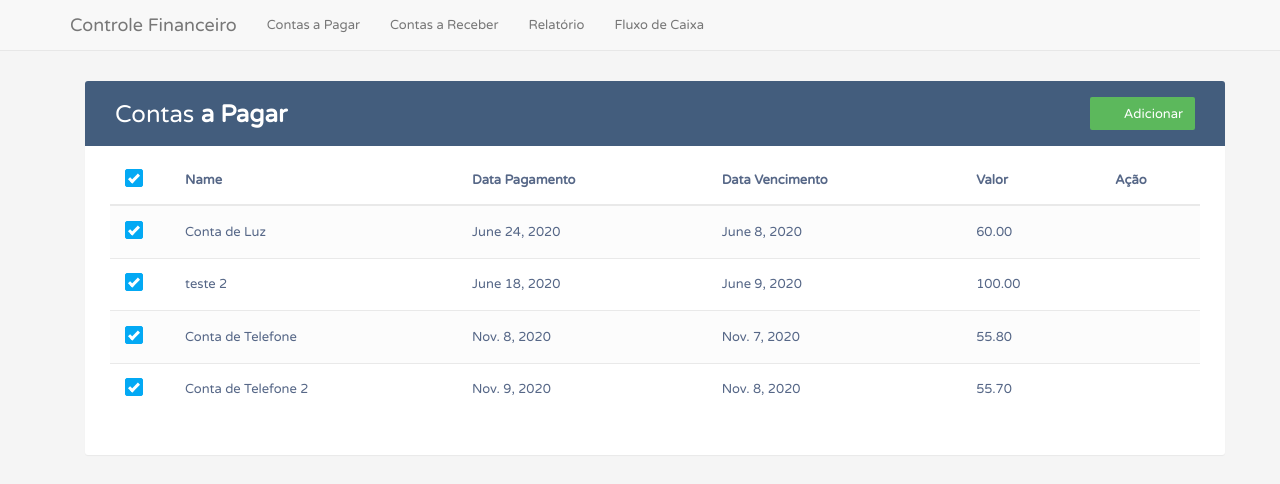
After one commit to HugoVinicius/python-projeto-final, a Django app: page /listarpagamento in a window 1280 px wide, after a click that opens the changed part. The commit adds this page. Shown: the top 484 px of the page. Run offline with Django 3.2, Linux system fonts and the light colour scheme; data comes from the database, SQL or seed files in the repository; both versions use the stored data as it was after the commit; some libraries are stand-ins or nearby versions.

Commit message:
Finalizando Create lita de pagamento

```diff
--- /dev/null
+++ b/projetofinal/contas/static/css/contas.css
@@ -0,0 +1,290 @@
+body {
+    color: #566787;
+    background: #f5f5f5;
+    font-family: 'Varela Round', sans-serif;
+    font-size: 13px;
+}
+
+.table-wrapper {
+    background: #fff;
+    padding: 20px 25px;
+    margin: 30px 0;
+    border-radius: 3px;
+    box-shadow: 0 1px 1px rgba(0, 0, 0, .05);
+}
+
+.table-title {
+    padding-bottom: 15px;
+    background: #435d7d;
+    color: #fff;
+    padding: 16px 30px;
+    margin: -20px -25px 10px;
+    border-radius: 3px 3px 0 0;
+}
+
+.table-title h2 {
+    margin: 5px 0 0;
+    font-size: 24px;
+}
+
+.table-title .btn-group {
+    float: right;
+}
+
+.table-title .btn {
+    color: #fff;
+    float: right;
+    font-size: 13px;
+    border: none;
+    min-width: 50px;
+    border-radius: 2px;
+    border: none;
+    outline: none !important;
+    margin-left: 10px;
+}
+
+.table-title .btn i {
+    float: left;
+    font-size: 21px;
+    margin-right: 5px;
+}
+
+.table-title .btn span {
+    float: left;
+    margin-top: 2px;
+}
+
+table.table tr th,
+table.table tr td {
+    border-color: #e9e9e9;
+    padding: 12px 15px;
+    vertical-align: middle;
+}
+
+table.table tr th:first-child {
+    width: 60px;
+}
+
+table.table tr th:last-child {
+    width: 100px;
+}
+
+table.table-striped tbody tr:nth-of-type(odd) {
+    background-color: #fcfcfc;
+}
+
+table.table-striped.table-hover tbody tr:hover {
+    background: #f5f5f5;
+}
+
+table.table th i {
+    font-size: 13px;
+    margin: 0 5px;
+    cursor: pointer;
+}
+
+table.table td:last-child i {
+    opacity: 0.9;
+    font-size: 22px;
+    margin: 0 5px;
+}
+
+table.table td a {
+    font-weight: bold;
+    color: #566787;
+    display: inline-block;
+    text-decoration: none;
+    outline: none !important;
+}
+
+table.table td a:hover {
+    color: #2196F3;
+}
+
+table.table td a.edit {
+    color: #FFC107;
+}
+
+table.table td a.delete {
+    color: #F44336;
+}
+
+table.table td i {
+    font-size: 19px;
+}
+
+table.table .avatar {
+    border-radius: 50%;
+    vertical-align: middle;
+    margin-right: 10px;
+}
+
+.pagination {
+    float: right;
+    margin: 0 0 5px;
+}
+
+.pagination li a {
+    border: none;
+    font-size: 13px;
+    min-width: 30px;
+    min-height: 30px;
+    color: #999;
+    margin: 0 2px;
+    line-height: 30px;
+    border-radius: 2px !important;
+    text-align: center;
+    padding: 0 6px;
+}
+
+.pagination li a:hover {
+    color: #666;
+}
+
+.pagination li.active a,
+.pagination li.active a.page-link {
+    background: #03A9F4;
+}
+
+.pagination li.active a:hover {
+    background: #0397d6;
+}
+
+.pagination li.disabled i {
+    color: #ccc;
+}
+
+.pagination li i {
+    font-size: 16px;
+    padding-top: 6px
+}
+
+.hint-text {
+    float: left;
+    margin-top: 10px;
+    font-size: 13px;
+}
+
+
+/* Custom checkbox */
+
+.custom-checkbox {
+    position: relative;
+}
+
+.custom-checkbox input[type="checkbox"] {
+    opacity: 0;
+    position: absolute;
+    margin: 5px 0 0 3px;
+    z-index: 9;
+}
+
+.custom-checkbox label:before {
+    width: 18px;
+    height: 18px;
+}
+
+.custom-checkbox label:before {
+    content: '';
+    margin-right: 10px;
+    display: inline-block;
+    vertical-align: text-top;
+    background: white;
+    border: 1px solid #bbb;
+    border-radius: 2px;
+    box-sizing: border-box;
+    z-index: 2;
+}
+
+.custom-checkbox input[type="checkbox"]:checked+label:after {
+    content: '';
+    position: absolute;
+    left: 6px;
+    top: 3px;
+    width: 6px;
+    height: 11px;
+    border: solid #000;
+    border-width: 0 3px 3px 0;
+    transform: inherit;
+    z-index: 3;
+    transform: rotateZ(45deg);
+}
+
+.custom-checkbox input[type="checkbox"]:checked+label:before {
+    border-color: #03A9F4;
+    background: #03A9F4;
+}
+
+.custom-checkbox input[type="checkbox"]:checked+label:after {
+    border-color: #fff;
+}
+
+.custom-checkbox input[type="checkbox"]:disabled+label:before {
+    color: #b8b8b8;
+    cursor: auto;
+    box-shadow: none;
+    background: #ddd;
+}
+
+
+/* Modal styles */
+
+.modal .modal-dialog {
+    max-width: 400px;
+}
+
+.modal .modal-header,
+.modal .modal-body,
+.modal .modal-footer {
+    padding: 20px 30px;
+}
+
+.modal .modal-content {
+    border-radius: 3px;
+}
+
+.modal .modal-footer {
+    background: #ecf0f1;
+    border-radius: 0 0 3px 3px;
+}
+
+.modal .modal-title {
+    display: inline-block;
+}
+
+.modal .form-control {
+    border-radius: 2px;
+    box-shadow: none;
+    border-color: #dddddd;
+}
+
+.modal textarea.form-control {
+    resize: vertical;
+}
+
+.modal .btn {
+    border-radius: 2px;
+    min-width: 100px;
+}
+
+.modal form label {
+    font-weight: normal;
+}
+
+.navbar {
+    margin-bottom: 0px;
+}
+
+.create-update {
+    margin-top: 20px;
+}
+
+.jumbotron {
+    text-align: center;
+    background-color: transparent;
+}
+
+.jumbotron .btn {
+    padding: 14px 24px;
+    font-size: 21px;
+}
--- /dev/null
+++ b/projetofinal/contas/static/javascript/listagem.js
@@ -0,0 +1,23 @@
+$(document).ready(function() {
+    // Activate tooltip
+    $('[data-toggle="tooltip"]').tooltip();
+
+    // Select/Deselect checkboxes
+    var checkbox = $('table tbody input[type="checkbox"]');
+    $("#selectAll").click(function() {
+        if (this.checked) {
+            checkbox.each(function() {
+                this.checked = true;
+            });
+        } else {
+            checkbox.each(function() {
+                this.checked = false;
+            });
+        }
+    });
+    checkbox.click(function() {
+        if (!this.checked) {
+            $("#selectAll").prop("checked", false);
+        }
+    });
+});
--- a/projetofinal/contas/templates/contas/base.html
+++ b/projetofinal/contas/templates/contas/base.html
@@ -1,4 +1,4 @@
-<!doctype html>
+<!doctype html> {% load static %}
 <html lang="pt-br">
 
 <head>
@@ -6,7 +6,14 @@
     <meta http-equiv="X-UA-Compatible" content="IE=edge">
     <meta name="viewport" content="width=device-width, initial-scale=1">
     <title>Controle Financeiro</title>
-    <link rel="stylesheet" href="https://stackpath.bootstrapcdn.com/bootstrap/3.4.1/css/bootstrap.min.css" integrity="sha384-HSMxcRTRxnN+Bdg0JdbxYKrThecOKuH5zCYotlSAcp1+c8xmyTe9GYg1l9a69psu" crossorigin="anonymous">
+    <link rel="stylesheet" href="https://fonts.googleapis.com/css?family=Roboto|Varela+Round">
+    <link rel="stylesheet" href="https://fonts.googleapis.com/icon?family=Material+Icons">
+    <link rel="stylesheet" href="https://maxcdn.bootstrapcdn.com/font-awesome/4.7.0/css/font-awesome.min.css">
+    <link rel="stylesheet" href="https://maxcdn.bootstrapcdn.com/bootstrap/3.3.7/css/bootstrap.min.css">
+    <script src="https://ajax.googleapis.com/ajax/libs/jquery/1.12.4/jquery.min.js"></script>
+    <script src="https://maxcdn.bootstrapcdn.com/bootstrap/3.3.7/js/bootstrap.min.js"></script>
+    <link rel="stylesheet" href="{% static 'css/contas.css' %}">
+    <script src="{% static 'javascript/listagem.js' %}"></script>
 </head>
 
 <body>
@@ -20,25 +27,25 @@
               <span class="icon-bar"></span>
               <span class="icon-bar"></span>
             </button>
-                <a class="navbar-brand" href="#">Controle Financeiro</a>
+                <a class="navbar-brand" href="{% url 'home' %}" ">Controle Financeiro</a>
             </div>
-            <div id="navbar" class="navbar-collapse collapse">
-                <ul class="nav navbar-nav">
-                    <li><a href="#">Contas a Pagar</a></li>
-                    <li><a href="#">Contas a Receber</a></li>
-                    <li><a href="#">Relatório Listagem</a></li>
-                    <li><a href="#">Fluxo de Caixa</a></li>
+            <div id="navbar " class="navbar-collapse collapse ">
+                <ul class="nav navbar-nav ">
+                    <li><a href="{% url 'listar_pagamento' %} ">Contas a Pagar</a></li>
+                    <li><a href="# ">Contas a Receber</a></li>
+                    <li><a href="# ">Relatório</a></li>
+                    <li><a href="# ">Fluxo de Caixa</a></li>
                 </ul>
             </div>
         </div>
     </nav>
 
-    <div class="container">
+    <div class="container ">
         {% block content %} {% endblock %}
     </div>
 
-    <script src="https://code.jquery.com/jquery-1.12.4.min.js" integrity="sha384-nvAa0+6Qg9clwYCGGPpDQLVpLNn0fRaROjHqs13t4Ggj3Ez50XnGQqc/r8MhnRDZ" crossorigin="anonymous"></script>
-    <script src="https://stackpath.bootstrapcdn.com/bootstrap/3.4.1/js/bootstrap.min.js" integrity="sha384-aJ21OjlMXNL5UyIl/XNwTMqvzeRMZH2w8c5cRVpzpU8Y5bApTppSuUkhZXN0VxHd" crossorigin="anonymous"></script>
+    <script src="https://code.jquery.com/jquery-1.12.4.min.js " integrity="sha384-nvAa0+6Qg9clwYCGGPpDQLVpLNn0fRaROjHqs13t4Ggj3Ez50XnGQqc/r8MhnRDZ " crossorigin="anonymous "></script>
+    <script src="https://stackpath.bootstrapcdn.com/bootstrap/3.4.1/js/bootstrap.min.js " integrity="sha384-aJ21OjlMXNL5UyIl/XNwTMqvzeRMZH2w8c5cRVpzpU8Y5bApTppSuUkhZXN0VxHd " crossorigin="anonymous "></script>
 </body>
 
 </html>
--- /dev/null
+++ b/projetofinal/contas/templates/contas/contasPagarRead.html
@@ -0,0 +1,55 @@
+{% extends 'contas/base.html' %} {% block content %}
+<div class="container">
+    <div class="table-wrapper">
+        <div class="table-title">
+            <div class="row">
+                <div class="col-sm-6">
+                    <h2>Contas <b> a Pagar</b></h2>
+                </div>
+                <div class="col-sm-6">
+                    <a href="{% url 'cadastrar_pagamento' %}" class="btn btn-success"><i class="material-icons">&#xE147;</i> <span>Adicionar</span></a>
+                </div>
+            </div>
+        </div>
+        <table class="table table-striped table-hover">
+            <thead>
+                <tr>
+                    <th>
+                        <span class="custom-checkbox">
+                            <input type="checkbox" id="selectAll">
+                            <label for="selectAll"></label>
+                        </span>
+                    </th>
+
+                    <th>Name</th>
+                    <th>Data Pagamento</th>
+                    <th>Data Vencimento</th>
+                    <th>Valor</th>
+                    <th>Ação</th>
+                </tr>
+            </thead>
+            <tbody>
+                {% for conta in listaContas %}
+                <tr>
+                    <td>
+                        <span class="custom-checkbox">
+                            <input type="checkbox" id="checkbox1" name="options[]" value="1">
+                            <label for="checkbox1"></label>
+                        </span>
+                    </td>
+
+                    <td>{{conta.nome}}</td>
+                    <td>{{conta.data_pagamento}}</td>
+                    <td>{{conta.data_vencimento}}</td>
+                    <td>{{conta.valor}}</td>
+                    <td>
+                        <a href="#editEmployeeModal" class="edit" data-toggle="modal"><i class="material-icons" data-toggle="tooltip" title="Edit">&#xE254;</i></a>
+                        <a href="#deleteEmployeeModal" class="delete" data-toggle="modal"><i class="material-icons" data-toggle="tooltip" title="Delete">&#xE872;</i></a>
+                    </td>
+                </tr>
+                {% endfor %}
+            </tbody>
+        </table>
+    </div>
+</div>
+{% endblock %}
--- a/projetofinal/contas/urls.py
+++ b/projetofinal/contas/urls.py
@@ -3,9 +3,11 @@ from django.urls import path
 from .views import contas_pagar as cpv
 
 urlpatterns = [
-	path('', cpv.home, name="index"),
+	path('', cpv.home, name="home"),
+	path('listarpagamento', cpv.listar, name="listar_pagamento"),
+    path('cadastrarpagamento/', cpv.cadastrar, name="cadastrar_pagamento")
 	# path('listar/', pv.listar, name="listar"),
 	# path('detalhar/<int:id_pessoa>/', pv.detalhar, name="detalhar"),
 	# path('excluir/<int:id_pessoa>/', pv.excluir, name="excluir"),
-	# path('cadastrar/', pv.cadastrar, name="cadastrar")
+
 ]
--- a/projetofinal/contas/views/contas_pagar.py
+++ b/projetofinal/contas/views/contas_pagar.py
@@ -1,24 +1,36 @@
-from django.shortcuts import render
+from django.shortcuts import render, redirect
 from django.http import HttpResponse
 from django.views.decorators.http import require_http_methods
 from django.views.decorators.csrf import csrf_exempt
 from django.core.exceptions import ObjectDoesNotExist
 
-# from ..models import Pessoa, Endereco
+from ..models import ContasPagar
+from ..forms.contaspagar_form import ContasPagarForm
 
-@require_http_methods(["GET","POST"])
+@csrf_exempt
+@require_http_methods(["GET"])
 def home(request):
-	return render(request, 'contas/pagar.html')
+	return render(request, 'contas/home.html')
 
-# @csrf_exempt
-# @require_http_methods(["POST","GET"])
-# def listar(request):
-# 	lista = Pessoa.objects.all()
-# 	html = "<ul>"
-# 	for p in lista:
-# 		html+=f"<li>{p.nome} (id={p.id})</li>"
-# 	html+= "</ul>"
-# 	return HttpResponse(html)
+@csrf_exempt
+@require_http_methods(["POST","GET"])
+def listar(request):
+	data = {}
+	data['listaContas'] = ContasPagar.objects.all()
+
+	return render(request, 'contas/contasPagarRead.html', data)
+
+def cadastrar(request):
+    data = {}
+    form = ContasPagarForm(request.POST or None)
+
+    if form.is_valid():
+        form.save()
+        return redirect('listar_pagamento')
+
+    data['operacao'] = 'Cadastro de Contas a Pagar'
+    data['form'] = form
+    return render(request, 'contas/contasPagarCreateUpdate.html', data)
 
 # def detalhar(request, id_pessoa):
 # 	pessoa = Pessoa.objects.get(id=id_pessoa)
@@ -31,8 +43,3 @@ def home(request):
 # 		return HttpResponse(f"Excluiu {pessoa.nome} (id={pessoa.id})")
 # 	except ObjectDoesNotExist:
 # 		return HttpResponse("Pessoa não encontrada")
-
-# def cadastrar(request):
-# 	p = Pessoa(nome="Matheus", idade=21)
-# 	p.save()
-# 	return HttpResponse(f"{p.nome} cadastrado com sucesso (id={p.id})")
--- a/projetofinal/controle_financeiro/urls.py
+++ b/projetofinal/controle_financeiro/urls.py
@@ -18,5 +18,5 @@ from django.urls import path, include
 
 urlpatterns = [
     path('admin/', admin.site.urls),
-    path('financeiro/', include('contas.urls')),
+    path('', include('contas.urls')),
 ]
```
Also changed, not shown: projetofinal/contas/forms/contaspagar_form.py (added, +8 -0 lines), projetofinal/contas/templates/contas/contasPagarCreateUpdate.html (added, +17 -0 lines), projetofinal/contas/templates/contas/home.html (added, +10 -0 lines), projetofinal/contas/templates/contas/pagar.html (deleted, +0 -15 lines), projetofinal/contas/admin.py (line endings or trailing spaces), projetofinal/contas/forms/__init__.py (added), projetofinal/db.sqlite3.
